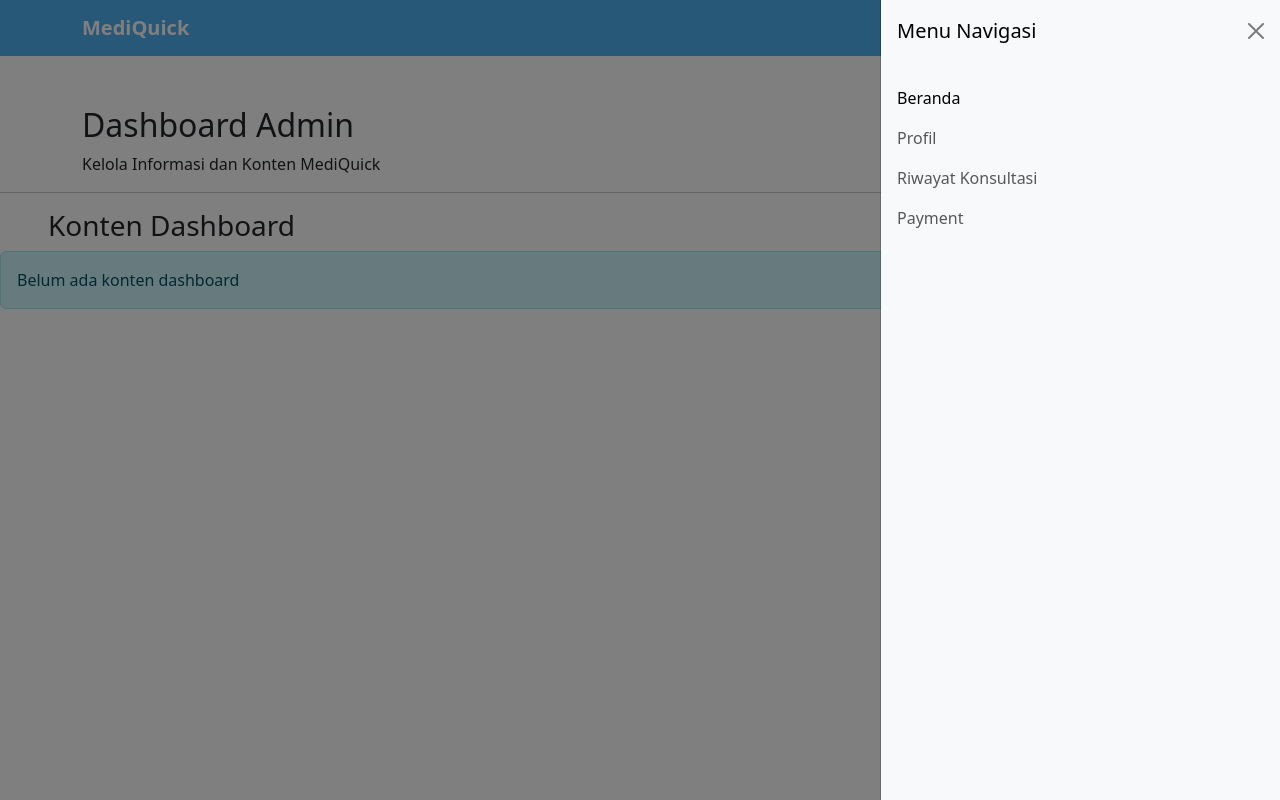
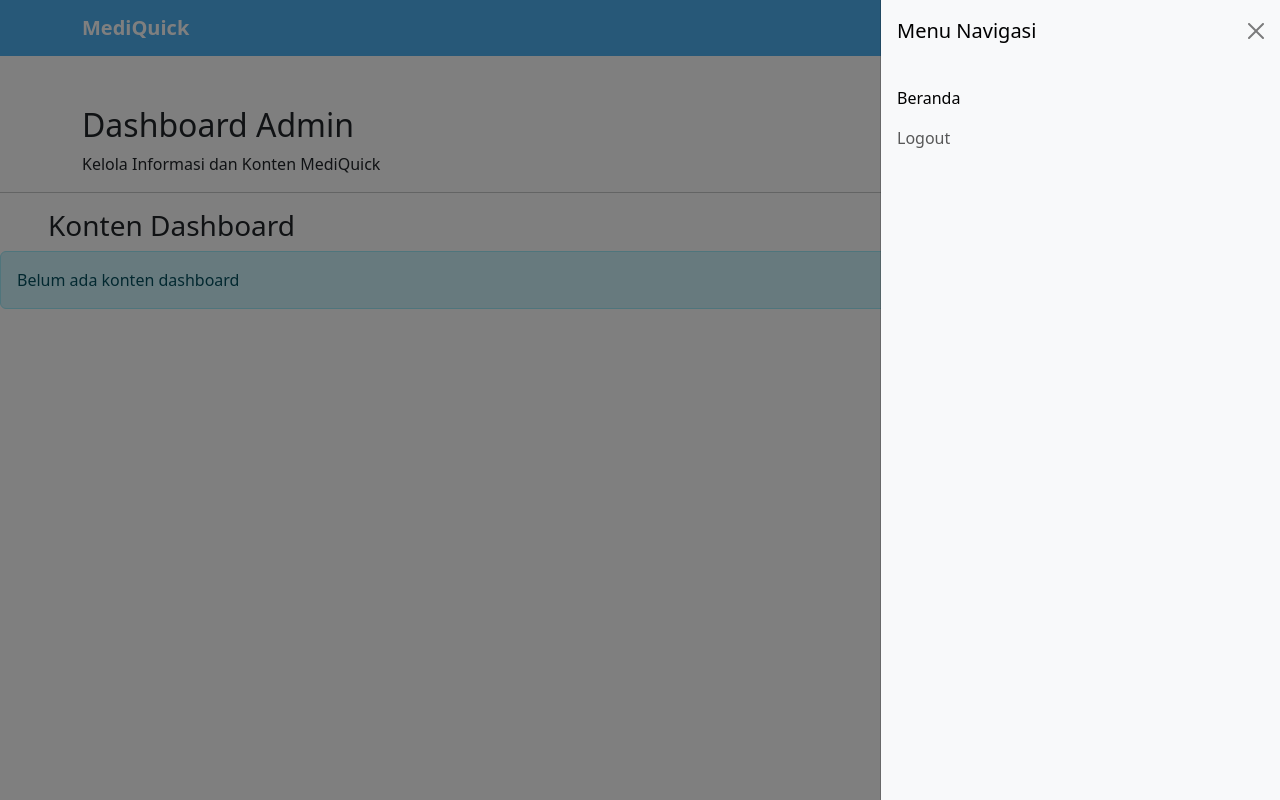
Before and after one commit to kakaubaidillah/ProjectWeb-MediQuick, a PHP site: page /admin_form.php in a window 1280 px wide, after a click that opens the changed part. Run offline with PHP 8.4, Linux system fonts and the light colour scheme; data that the repository does not hold is empty.

Commit message:
edit sidebar bagian saya

```diff
--- a/dashboard/admin/admin_form.php
+++ b/dashboard/admin/admin_form.php
@@ -48,13 +48,7 @@ $jumlah = mysqli_num_rows($data);
                         <a class="nav-link active" href="#">Beranda</a>
                     </li>
                     <li class="nav-item">
-                        <a class="nav-link" href="#">Profil</a>
-                    </li>
-                    <li class="nav-item">
-                        <a class="nav-link" href="#">Riwayat Konsultasi</a>
-                    </li>
-                    <li class="nav-item">
-                        <a class="nav-link" href="#">Payment</a>
+                        <a class="nav-link" href="#">Logout</a>
                     </li>
                 </ul>
             </div>
--- a/dashboard/dokter/dashboard_dokter.php
+++ b/dashboard/dokter/dashboard_dokter.php
@@ -49,13 +49,10 @@ $jumlah = mysqli_num_rows($data);
                         <a class="nav-link active" href="#">Beranda</a>
                     </li>
                     <li class="nav-item">
-                        <a class="nav-link" href="#">Profil</a>
-                    </li>
-                    <li class="nav-item">
                         <a class="nav-link" href="rk_dokter.php?id=<?php echo $id_dokter ?>">Riwayat Konsultasi</a>
                     </li>
                     <li class="nav-item">
-                        <a class="nav-link" href="#">Payment</a>
+                        <a class="nav-link" href="#">Logout</a>
                     </li>
                 </ul>
             </div>
--- a/dashboard/dokter/rk_dokter.php
+++ b/dashboard/dokter/rk_dokter.php
@@ -47,13 +47,10 @@ $jumlah = mysqli_num_rows($data);
                         <a class="nav-link active" href="dashboard_dokter.php?id=<?php echo $id_dokter ?>">Beranda</a>
                     </li>
                     <li class="nav-item">
-                        <a class="nav-link" href="#">Profil</a>
-                    </li>
-                    <li class="nav-item">
                         <a class="nav-link" href="#">Riwayat Konsultasi</a>
                     </li>
                     <li class="nav-item">
-                        <a class="nav-link" href="#">Payment</a>
+                        <a class="nav-link" href="#">Logout</a>
                     </li>
                 </ul>
             </div>
--- a/dashboard/user/riwayat_konsultasi.php
+++ b/dashboard/user/riwayat_konsultasi.php
@@ -51,13 +51,13 @@ $jumlah = mysqli_num_rows($data_konsul);
                         <a class="nav-link active" href="user.php?id=<?php echo $row['id_pasien'];?>">Beranda</a>
                     </li>
                     <li class="nav-item">
-                        <a class="nav-link" href="#">Profil</a>
-                    </li>
-                    <li class="nav-item">
                         <a class="nav-link" href="konsultasi.php?id=<?php echo $row['id_pasien']; ?>">Konsultasi</a>
                     </li>
                     <li class="nav-item">
                         <a class="nav-link" href="#">Riwayat Konsultasi</a>
+                    </li>
+                    <li class="nav-item">
+                        <a class="nav-link" href="#">Logout</a>
                     </li>
                 </ul>
             </div>
--- a/dashboard/user/user.php
+++ b/dashboard/user/user.php
@@ -58,13 +58,13 @@ $data_konten = mysqli_query($conn, $sql_konten);
                         <a class="nav-link active" href="#">Beranda</a>
                     </li>
                     <li class="nav-item">
-                        <a class="nav-link" href="#">Profil</a>
-                    </li>
-                    <li class="nav-item">
                         <a class="nav-link" href="konsultasi.php?id=<?php echo $row['id_pasien']; ?>">Konsultasi</a>
                     </li>
                     <li class="nav-item">
                         <a class="nav-link" href="riwayat_konsultasi.php?id=<?php echo $row['id_pasien'] ?>">Riwayat Konsultasi</a>
+                    </li>
+                    <li class="nav-item">
+                        <a class="nav-link" href="#">Logout</a>
                     </li>
                 </ul>
             </div>
--- a/login/proses/access_login.php
+++ b/login/proses/access_login.php
@@ -10,7 +10,7 @@
 
 
     $data = mysqli_fetch_assoc($query);
-    //cek data
+
     if($data) {
         if($pass == $data['password']) {
             $_SESSION['id'] = $data['id_admin'];
```
